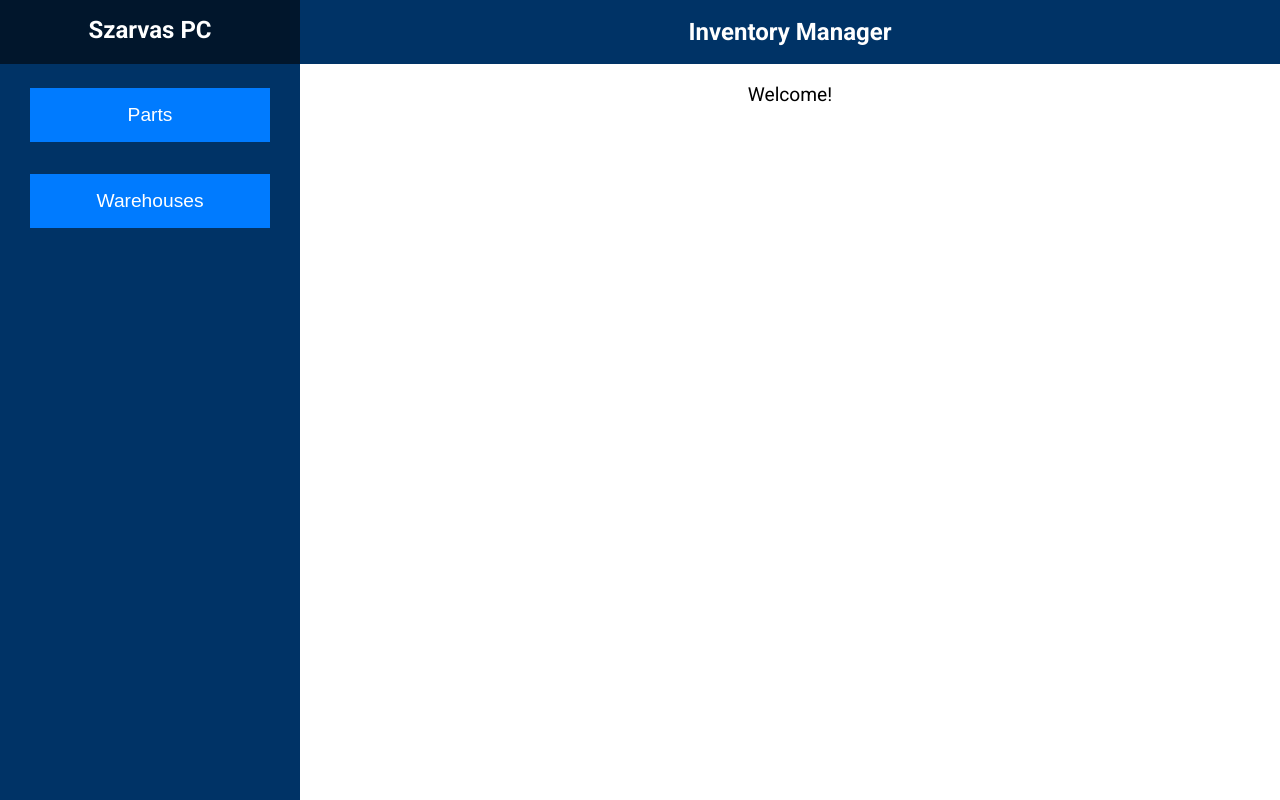
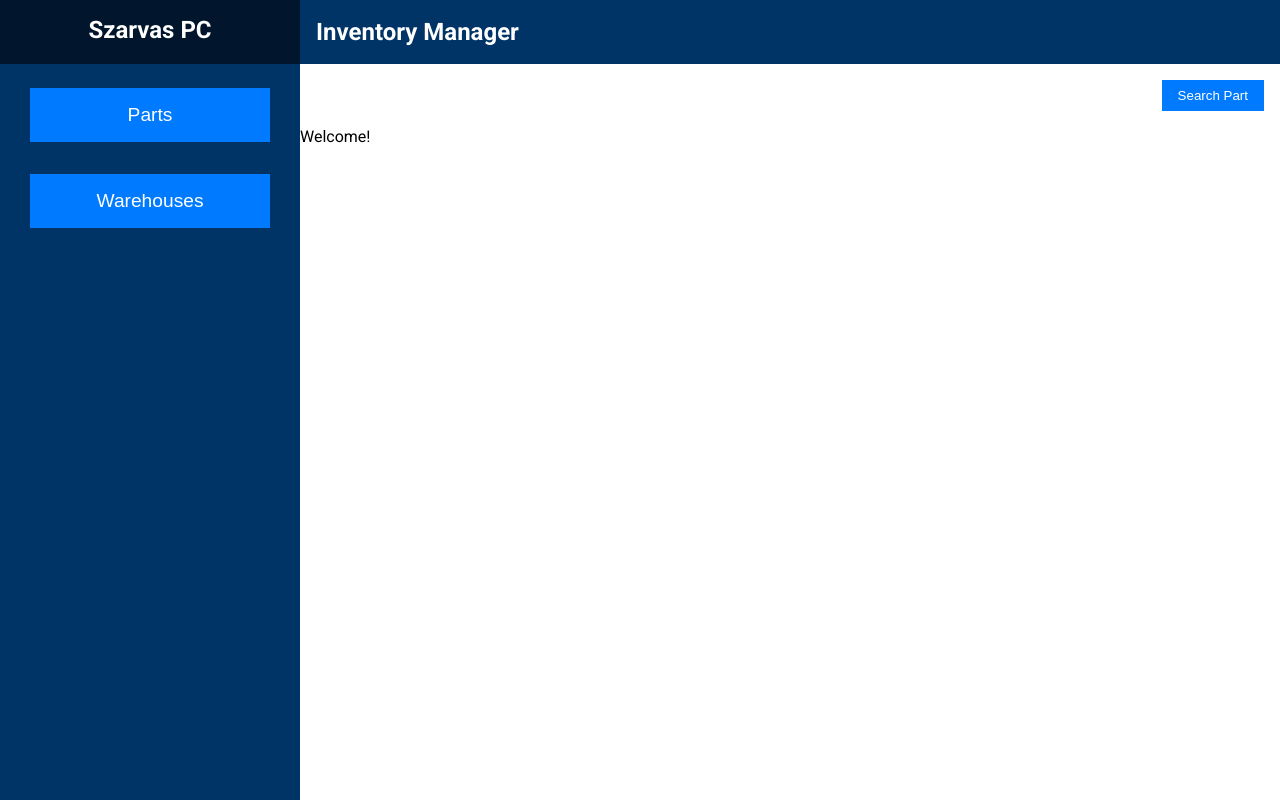
Before and after one commit to Sz4rv4s/Szarvas-PC-Inventory-Manager, a React (Vite) app in the folder frontend/: page / in a window 1280 px wide. Built offline with nearby package versions, Linux system fonts and the light colour scheme.

Commit message:
fix: moved the header to it's separate component

```diff
--- /dev/null
+++ b/frontend/src/components/ContentHeader.module.css
@@ -0,0 +1,23 @@
+.contentHeader {
+    display: flex;
+    align-items: center;
+    justify-content: space-between;
+    width: 100%;
+    background-color: #003366;
+    color: white;
+    padding: 1rem;
+    text-align: center;
+    margin: 0;
+    box-sizing: border-box;
+    height: 64px;
+}
+
+.headerTitle {
+    margin: 0;
+    font-size: 1.5rem;
+}
+
+.additionalContent {
+    display: flex;
+    align-items: center;
+}
--- /dev/null
+++ b/frontend/src/components/ContentHeader.tsx
@@ -0,0 +1,18 @@
+import React from 'react';
+import styles from './ContentHeader.module.css';
+
+interface ContentHeaderProps {
+    title: string;
+    children?: React.ReactNode;
+}
+
+const ContentHeader: React.FC<ContentHeaderProps> = ({ title, children }) => {
+    return (
+        <div className={styles.contentHeader}>
+            <h2 className={styles.headerTitle}>{title}</h2>
+            {children && <div className={styles.additionalContent}>{children}</div>}
+        </div>
+    );
+};
+
+export default ContentHeader;
--- a/frontend/src/components/MainContent.module.css
+++ b/frontend/src/components/MainContent.module.css
@@ -6,20 +6,6 @@
     height: 100vh;
     overflow-y: auto;
     box-sizing: border-box;
-}
-
-.contentHeader {
-    display: flex;
-    align-items: center;
-    justify-content: center;
-    width: 100%;
-    background-color: #003366;
-    color: white;
-    padding: 1rem;
-    text-align: center;
-    margin: 0;
-    box-sizing: border-box;
-    height: 64px;
 }
 
 .tableContainer {
--- a/frontend/src/components/MainContent.tsx
+++ b/frontend/src/components/MainContent.tsx
@@ -1,5 +1,7 @@
-import React from 'react';
+import React, { useState } from 'react';
 import { Part, Warehouse } from '../types';
+import SearchPart from './SearchPart';
+import ContentHeader from './ContentHeader';
 import styles from './MainContent.module.css';
 
 interface MainContentProps {
@@ -8,12 +10,38 @@
 }
 
 const MainContent: React.FC<MainContentProps> = ({ data, dataType }) => {
+    const [searchedPart, setSearchedPart] = useState<Part | null>(null);
+
+    const handlePartFound = (part: Part | null) => {
+        setSearchedPart(part);
+    };
+
     return (
         <div className={styles.mainContent}>
-            <div className={styles.contentHeader}>
-                <h2 className={styles.headerTitle}>Inventory Manager</h2>
-            </div>
-            {data ? (
+            <ContentHeader title="Inventory Manager"/>
+            <SearchPart onPartFound={handlePartFound} />
+            {searchedPart ? (
+                <div className={styles.tableContainer}>
+                    <table className={styles.table}>
+                        <thead>
+                        <tr>
+                            <th>ID</th>
+                            <th>Model</th>
+                            <th>Brand</th>
+                            <th>Price</th>
+                        </tr>
+                        </thead>
+                        <tbody>
+                        <tr>
+                            <td>{searchedPart.id}</td>
+                            <td>{searchedPart.model}</td>
+                            <td>{searchedPart.brand}</td>
+                            <td>{searchedPart.price}</td>
+                        </tr>
+                        </tbody>
+                    </table>
+                </div>
+            ) : data ? (
                 <div className={styles.tableContainer}>
                     <table className={styles.table}>
                         <thead>
@@ -59,7 +87,7 @@
                     </table>
                 </div>
             ) : (
-                <p className={styles.welcome}>Welcome!</p>
+                <p>Welcome!</p>
             )}
         </div>
     );
```
